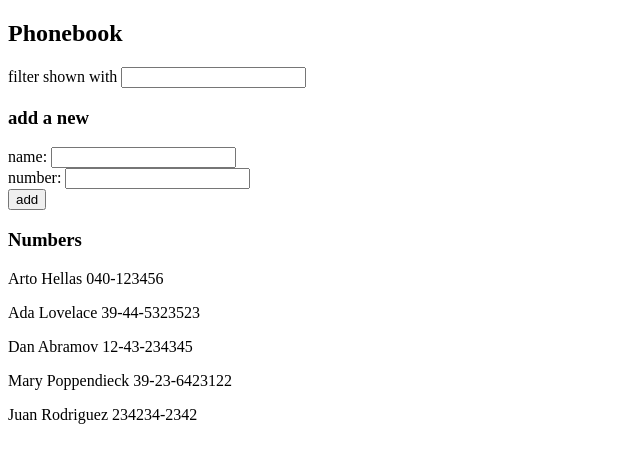
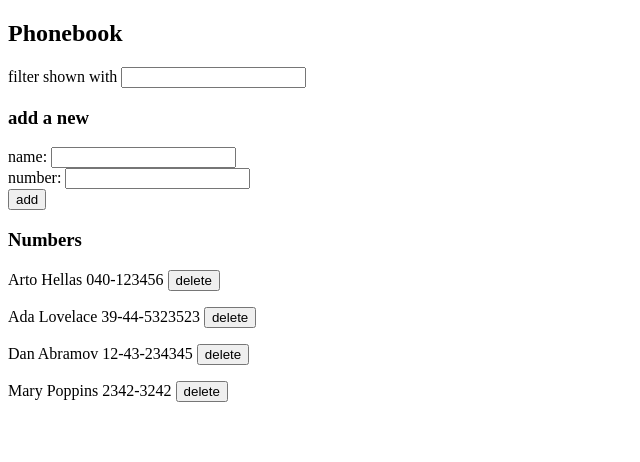
Before and after one commit to esepgit/fullstackopen, a React (Vite) app in the folder part2/phonebook/: page / in a window 1280 px wide. Shown: the top 462 px of the page, without its empty margins (0-640 px from the left). Built offline with nearby package versions, Linux system fonts and the light colour scheme; data requests are answered from the project's data file.

Commit message:
finished exercise 2.17: 'delete' add

```diff
--- a/part2/phonebook/db.json
+++ b/part2/phonebook/db.json
@@ -16,14 +16,9 @@
       "id": 3
     },
     {
-      "name": "Mary Poppendieck",
-      "number": "39-23-6423122",
+      "name": "Mary Poppins",
+      "number": "2342-3242",
       "id": 4
-    },
-    {
-      "name": "Juan Rodriguez",
-      "number": "234234-2342",
-      "id": 5
     }
   ]
 }
--- a/part2/phonebook/src/App.jsx
+++ b/part2/phonebook/src/App.jsx
@@ -30,7 +30,7 @@ const PersonForm = (props) => {
 
 //Persons component
 const Persons = (props) => props.filter.map(element => {
-  return (<p key={element.name}>{element.name} {element.number}</p>)
+  return (<p key={element.name}>{element.name} {element.number} <button onClick={() => props.handleDeletePerson(element.id, element.name)}>delete</button></p>)
 })
 
 //App component
@@ -84,6 +84,22 @@ const App = () => {
     setNewNumber('');
   }
 
+  //Delete person
+  const handleDeletePerson = (id, name) => {
+
+    if(window.confirm(`Delete ${name} ?`)) {
+      personsService
+      .deletePerson(id)
+      .then(response => {
+        console.log(response);
+      setPersons(persons.filter(element => element.id !== id ))
+      setFilter(persons.filter(element => element.id !== id))
+      })
+      .catch(error => console.log(error))
+    }
+
+  }
+
   return (
     <div>
       <h2>Phonebook</h2>
@@ -91,7 +107,7 @@ const App = () => {
       <h3>add a new</h3>
       <PersonForm onsubmit={addPerson} valuename={newName} onchangename={handleNameChange} valuenumber={newNumber} onchangenumber={handleNumberChange} />
       <h3>Numbers</h3>
-      <Persons filter={filter} />
+      <Persons filter={filter} handleDeletePerson={handleDeletePerson} />
     </div>
   )
 }
--- a/part2/phonebook/src/services/persons.jsx
+++ b/part2/phonebook/src/services/persons.jsx
@@ -12,4 +12,9 @@ const create = (newPerson) => {
     return request.then(response => response.data)
 }
 
-export default {getAll, create}
+const deletePerson = (id) => {
+    const request = axios.delete(`${baseUrl}/${id}`)
+    return request.then(response => response)
+}
+
+export default {getAll, create, deletePerson}
```
